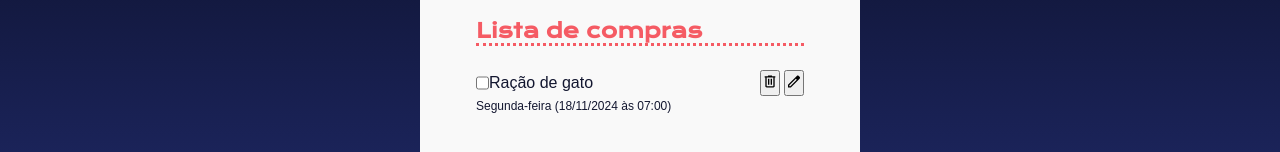
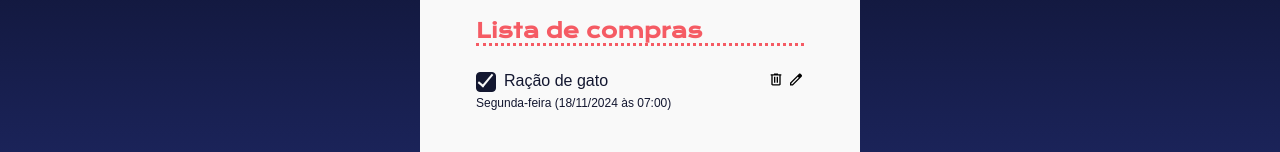
Before and after one commit to raylanraraujo/projeto_lista-de-compras, a plain HTML site: page index.html in a window 1280 px wide. Shown: the part 407-559 px from the top of the page. Drawn offline with nearby package versions, Linux system fonts and the light colour scheme; a web font is replaced by a local one.

Commit message:
Estilizando o checkbox

```diff
--- a/index.html
+++ b/index.html
@@ -26,14 +26,21 @@
             <li>
                 <div class="item-lista-container">
                     <div class="container-nome-compra">
-                        <input type="checkbox" name="" id="">
+                        <div class="checbox-container">
+                            <label for="checkbox-1">
+                                <input type="checkbox" class="checkbox-input" id="checkbox-1">
+                                <div class="checkbox-customizado checked"></div>
+                            </label>
+
+                        </div>
+
                         <p>Ração de gato</p>
                     </div>
                     <div>
-                        <button>
+                        <button class="botao-acao">
                             <img src="img/delete.svg" alt="deletar" srcset="">
                         </button>
-                        <button>
+                        <button class="botao-acao">
                             <img src="img/edit.svg" alt="editar" srcset="">
                         </button>
                     </div>
--- a/styles.css
+++ b/styles.css
@@ -117,3 +117,43 @@ ul {
     font-size: 0.75rem;
     line-height: 20px;
 }
+
+.checkbox-input{
+    display: none;
+}
+
+/*personalizando o checkbox quando não está selecionado*/
+.checkbox-customizado {
+    width: 20px;
+    height: 20px;
+    background-color: var(--neutro);
+    border: 1px solid var(--preto);
+    cursor: pointer;
+    border-radius: 4px;
+    margin-right: 8px;
+}
+
+/*personalizando o checkbox quando está selecionado*/
+.checked{
+    background-color: var(--preto);
+    position: relative;
+}
+
+.checked::after {
+    content: "";
+    position: absolute;
+    left: 30%;
+    top: -10%;
+    width: 5px;
+    height: 14px;
+
+    border-top: 2px solid var(--neutro);
+    border-left: 2px solid var(--neutro);
+    transform: rotate(-140deg);
+}
+
+.botao-acao{
+    background-color: transparent;
+    border: none;
+    cursor: pointer;
+}
```
